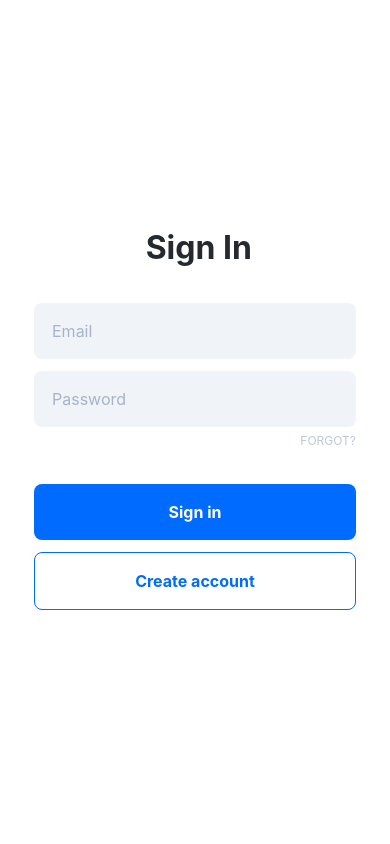
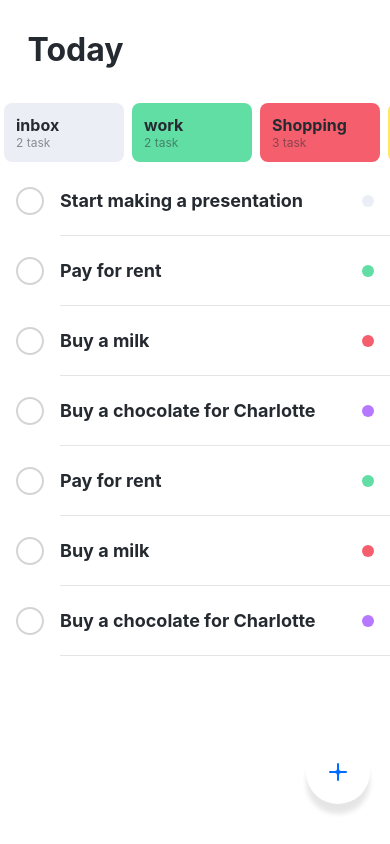
Before and after one commit to yjose/Tasker, a React Native app: screen / in a window 390 px wide. Built offline with nearby package versions, Linux system fonts and the light colour scheme.

Commit message:
feat: ⛓  add lists

```diff
--- a/src/index.tsx
+++ b/src/index.tsx
@@ -1,6 +1,6 @@
 import * as React from 'react';
-import {Login} from 'screens';
+import {Home} from 'screens';
 
 export const App = () => {
-  return <Login />;
+  return <Home />;
 };
--- /dev/null
+++ b/src/screens/Home/AddTaskButton.tsx
@@ -0,0 +1,31 @@
+import * as React from 'react';
+import {StyleSheet, TouchableOpacity} from 'react-native';
+import {Plus} from 'ui';
+
+export const AddTaskButton = () => {
+  return (
+    <TouchableOpacity style={styles.button}>
+      <Plus />
+    </TouchableOpacity>
+  );
+};
+
+const styles = StyleSheet.create({
+  button: {
+    position: 'absolute',
+    bottom: 40,
+    right: 20,
+    padding: 20,
+    backgroundColor: '#FFFFFF',
+    borderRadius: 60,
+    shadowColor: '#000',
+    shadowOffset: {
+      width: 0,
+      height: 10,
+    },
+    shadowOpacity: 0.1,
+    shadowRadius: 5.46,
+
+    elevation: 9,
+  },
+});
--- /dev/null
+++ b/src/screens/Home/Categories.tsx
@@ -0,0 +1,57 @@
+import * as React from 'react';
+import {StyleSheet, View, Text, FlatList} from 'react-native';
+
+type CategoryType = {
+  label: string;
+  total: number;
+  color: string;
+};
+
+const data: CategoryType[] = [
+  {label: 'inbox', total: 2, color: '#EBEFF5'},
+  {label: 'work', total: 2, color: '#61DEA4'},
+  {label: 'Shopping', total: 3, color: '#F45E6D'},
+  {label: 'Family', total: 1, color: '#FFE761'},
+  {label: 'Personal', total: 4, color: '#B678FF'},
+];
+
+const CategoryItem = ({label, total, color}: CategoryType) => {
+  return (
+    <View style={[styles.item, {backgroundColor: color}]}>
+      <Text style={styles.label}>{label}</Text>
+      <Text style={styles.total}>{total} task</Text>
+    </View>
+  );
+};
+
+export const Categories = () => {
+  return (
+    <FlatList
+      horizontal={true}
+      data={data}
+      renderItem={({item}) => <CategoryItem {...item} />}
+      keyExtractor={(_, index) => `item-${index}`}
+      showsHorizontalScrollIndicator={false}
+    />
+  );
+};
+
+const styles = StyleSheet.create({
+  item: {
+    padding: 12,
+    paddingRight: 24,
+    borderRadius: 8,
+    margin: 4,
+    minWidth: 120,
+  },
+  label: {
+    color: '#252A31',
+    fontSize: 16,
+    fontWeight: 'bold',
+  },
+  total: {
+    color: '#252A31',
+    fontSize: 12,
+    opacity: 0.5,
+  },
+});
--- /dev/null
+++ b/src/screens/Home/Header.tsx
@@ -0,0 +1,24 @@
+import * as React from 'react';
+import {View, Text, StyleSheet} from 'react-native';
+import {Categories} from './Categories';
+
+export const Header = () => {
+  return (
+    <View>
+      <Text style={styles.title}> Today </Text>
+      <Categories />
+    </View>
+  );
+};
+
+const styles = StyleSheet.create({
+  title: {
+    fontFamily: 'Inter',
+    fontSize: 32,
+    fontWeight: 'bold',
+    color: '#252A31',
+    marginHorizontal: 20,
+    textAlign: 'left',
+    paddingVertical: 30,
+  },
+});
--- /dev/null
+++ b/src/screens/Home/Tasks.tsx
@@ -0,0 +1,88 @@
+import * as React from 'react';
+import {StyleSheet, View, Text, FlatList, Pressable} from 'react-native';
+import {Check, UnCheck} from 'ui';
+import {Header} from './Header';
+
+type TaskType = {
+  label: string;
+  done: boolean;
+  color: string;
+};
+
+const data: TaskType[] = [
+  {label: 'Start making a presentation', done: false, color: '#EBEFF5'},
+  {label: 'Pay for rent', done: false, color: '#61DEA4'},
+  {label: 'Buy a milk', done: false, color: '#F45E6D'},
+  {label: 'Buy a chocolate for Charlotte', done: false, color: '#B678FF'},
+  {label: 'Pay for rent', done: false, color: '#61DEA4'},
+  {label: 'Buy a milk', done: false, color: '#F45E6D'},
+  {label: 'Buy a chocolate for Charlotte', done: false, color: '#B678FF'},
+];
+
+const TaskItem = ({label, done: d, color}: TaskType) => {
+  const [done, setDone] = React.useState(d);
+  return (
+    <Pressable onPress={() => setDone(!done)}>
+      <View style={styles.item}>
+        {done ? <Check style={styles.done} /> : <UnCheck style={styles.done} />}
+        <View style={[styles.itemContent, {opacity: done ? 0.3 : 1}]}>
+          <Text style={styles.label}>{label}</Text>
+          <View style={[styles.circle, {backgroundColor: color}]} />
+        </View>
+      </View>
+    </Pressable>
+  );
+};
+
+export const Tasks = () => {
+  return (
+    <FlatList
+      ListHeaderComponent={() => <Header />}
+      data={data}
+      renderItem={({item}) => <TaskItem {...item} />}
+      keyExtractor={(_, index) => `item-${index}`}
+      showsHorizontalScrollIndicator={false}
+    />
+  );
+};
+
+const styles = StyleSheet.create({
+  item: {
+    flexDirection: 'row',
+    alignItems: 'center',
+  },
+  itemContent: {
+    flex: 1,
+    paddingVertical: 24,
+    flexDirection: 'row',
+    alignItems: 'center',
+    borderBottomColor: 'rgba(0,0,0,0.1)',
+    borderBottomWidth: 1,
+  },
+  label: {
+    color: '#252A31',
+    fontSize: 18,
+    fontWeight: '700',
+    fontFamily: 'Inter',
+    flex: 1,
+  },
+  icon: {
+    justifyContent: 'center',
+    paddingHorizontal: 16,
+  },
+  circle: {
+    width: 12,
+    height: 12,
+    borderRadius: 12,
+    marginHorizontal: 16,
+  },
+  title: {
+    color: '#252A31',
+    fontSize: 34,
+    fontWeight: 'bold',
+    paddingVertical: 20,
+  },
+  done: {
+    marginHorizontal: 16,
+  },
+});
--- /dev/null
+++ b/src/screens/Home/index.tsx
@@ -0,0 +1,13 @@
+import * as React from 'react';
+import {SafeAreaView} from 'react-native';
+import {AddTaskButton} from './AddTaskButton';
+import {Tasks} from './Tasks';
+
+export const Home = () => {
+  return (
+    <SafeAreaView style={{flex: 1}}>
+      <Tasks />
+      <AddTaskButton />
+    </SafeAreaView>
+  );
+};
--- a/src/screens/index.tsx
+++ b/src/screens/index.tsx
@@ -1 +1,2 @@
 export * from './Login';
+export * from './Home';
--- /dev/null
+++ b/src/ui/icons/Logo.tsx
@@ -0,0 +1,39 @@
+import * as React from 'react';
+import Svg, {SvgProps, Rect, Mask, G, Path} from 'react-native-svg';
+
+export function Logo(props: SvgProps) {
+  return (
+    <Svg width={128} height={128} fill="none" {...props}>
+      <Rect
+        opacity={0.6}
+        x={8}
+        y={16}
+        width={112}
+        height={112}
+        rx={32}
+        fill="#fff"
+      />
+      <Mask id="prefix__a" x={0} y={0} width={128} height={128}>
+        <Rect width={128} height={128} rx={32} fill="#fff" />
+      </Mask>
+      <G mask="url(#prefix__a)">
+        <Path fill="#fff" d="M0 0h128v128H0z" />
+        <Rect width={128} height={128} rx={32} fill="#fff" />
+        <Path
+          fill="#F45E6D"
+          d="M152.184 9.5l7.071 7.071-123.49 123.49-7.07-7.071z"
+        />
+        <Path
+          fillRule="evenodd"
+          clipRule="evenodd"
+          d="M56.332 85.045a2 2 0 002.827 0l76.685-76.647a4.78 4.78 0 016.757 0 4.772 4.772 0 010 6.751L61.107 96.602a4.78 4.78 0 01-7.08-.358L35.399 77.632a4.771 4.771 0 010-6.751 4.78 4.78 0 016.757 0l14.176 14.164z"
+          fill="#006CFF"
+        />
+        <Path
+          fill="#61DEA4"
+          d="M133.184 46.5l7.071 7.071L23.776 170.05l-7.07-7.071z"
+        />
+      </G>
+    </Svg>
+  );
+}
--- /dev/null
+++ b/src/ui/icons/Plus.tsx
@@ -0,0 +1,15 @@
+import * as React from 'react';
+import Svg, {SvgProps, Path} from 'react-native-svg';
+
+export function Plus(props: SvgProps) {
+  return (
+    <Svg width={24} height={24} fill="none" {...props}>
+      <Path
+        fillRule="evenodd"
+        clipRule="evenodd"
+        d="M13 9a2 2 0 002 2h5a1 1 0 110 2h-5a2 2 0 00-2 2v5a1 1 0 11-2 0v-5a2 2 0 00-2-2H4a1 1 0 110-2h5a2 2 0 002-2V4a1 1 0 112 0v5z"
+        fill="#006CFF"
+      />
+    </Svg>
+  );
+}
--- /dev/null
+++ b/src/ui/icons/UnCheck.tsx
@@ -0,0 +1,16 @@
+import * as React from 'react';
+import Svg, {SvgProps, Path} from 'react-native-svg';
+
+export function UnCheck(props: SvgProps) {
+  return (
+    <Svg width={28} height={28} fill="none" {...props}>
+      <Path
+        opacity={0.2}
+        fillRule="evenodd"
+        clipRule="evenodd"
+        d="M28 14c0 7.732-6.268 14-14 14S0 21.732 0 14 6.268 0 14 0s14 6.268 14 14zm-2 0c0 6.627-5.373 12-12 12S2 20.627 2 14 7.373 2 14 2s12 5.373 12 12z"
+        fill="#252A31"
+      />
+    </Svg>
+  );
+}
--- a/src/ui/icons/index.tsx
+++ b/src/ui/icons/index.tsx
@@ -1 +1,4 @@
 export * from './Check';
+export * from './Logo';
+export * from './UnCheck';
+export * from './Plus';
```
